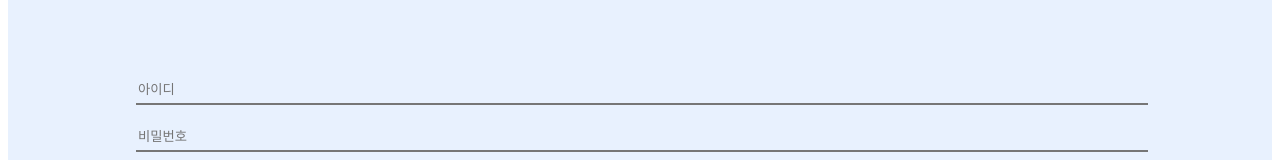
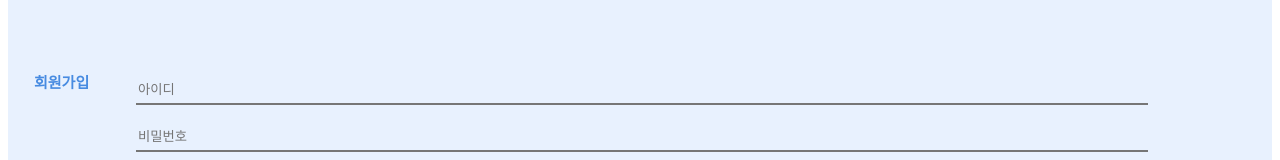
Before and after one commit to datadbs/alpha3, a Vue app in the folder alpha2-main/frontend/vue/: page / in a window 1280 px wide. Shown: the part 537-697 px from the top of the page. Built offline with nearby package versions, Linux system fonts and the light colour scheme.

Commit message:
feat: add v2

```diff
--- a/alpha2-main/frontend/vue/src/views/LoginView.vue
+++ b/alpha2-main/frontend/vue/src/views/LoginView.vue
@@ -12,6 +12,7 @@
               <input class="info" type="password" v-model="password" placeholder="비밀번호"><br><br>
               <input id="login" type="button" value="로그인" @click="login">
           </form>
+          <button id="signup" @click="$router.push('./signup')">회원가입</button>
       </div>
       <div class="bottom">
           <div class="logo">
@@ -109,4 +110,16 @@ export default {
       display: table;
       margin-top: 57px;
   }
+
+  #signup {
+    position: absolute;
+    left: 28px;
+    bottom: 170px;
+    background-color: transparent;
+    color: #478BE1;
+    font-weight: bold;
+    font-size: 15px;
+    text-align: left;
+    border: none;
+  }
 </style>
```
